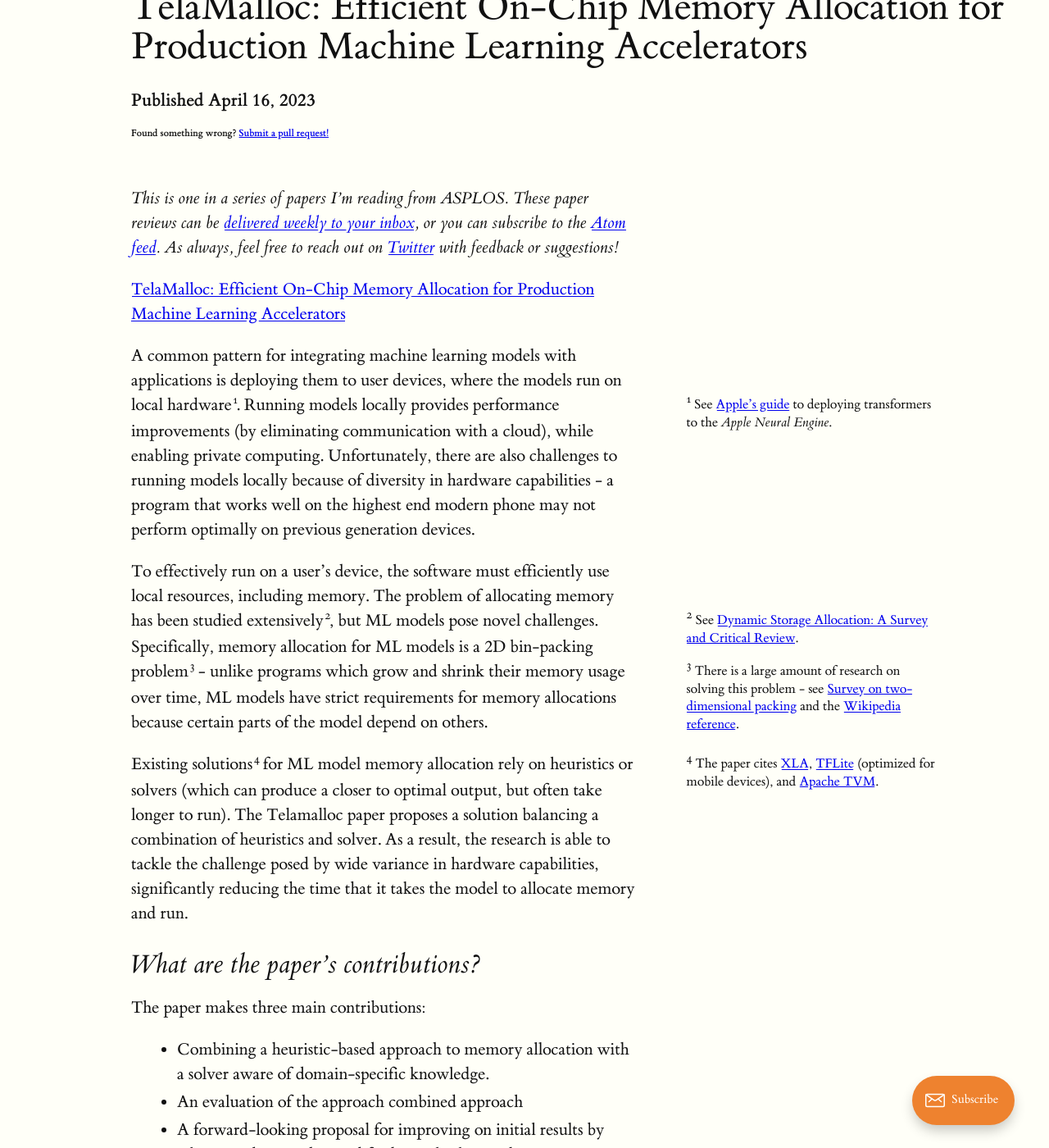
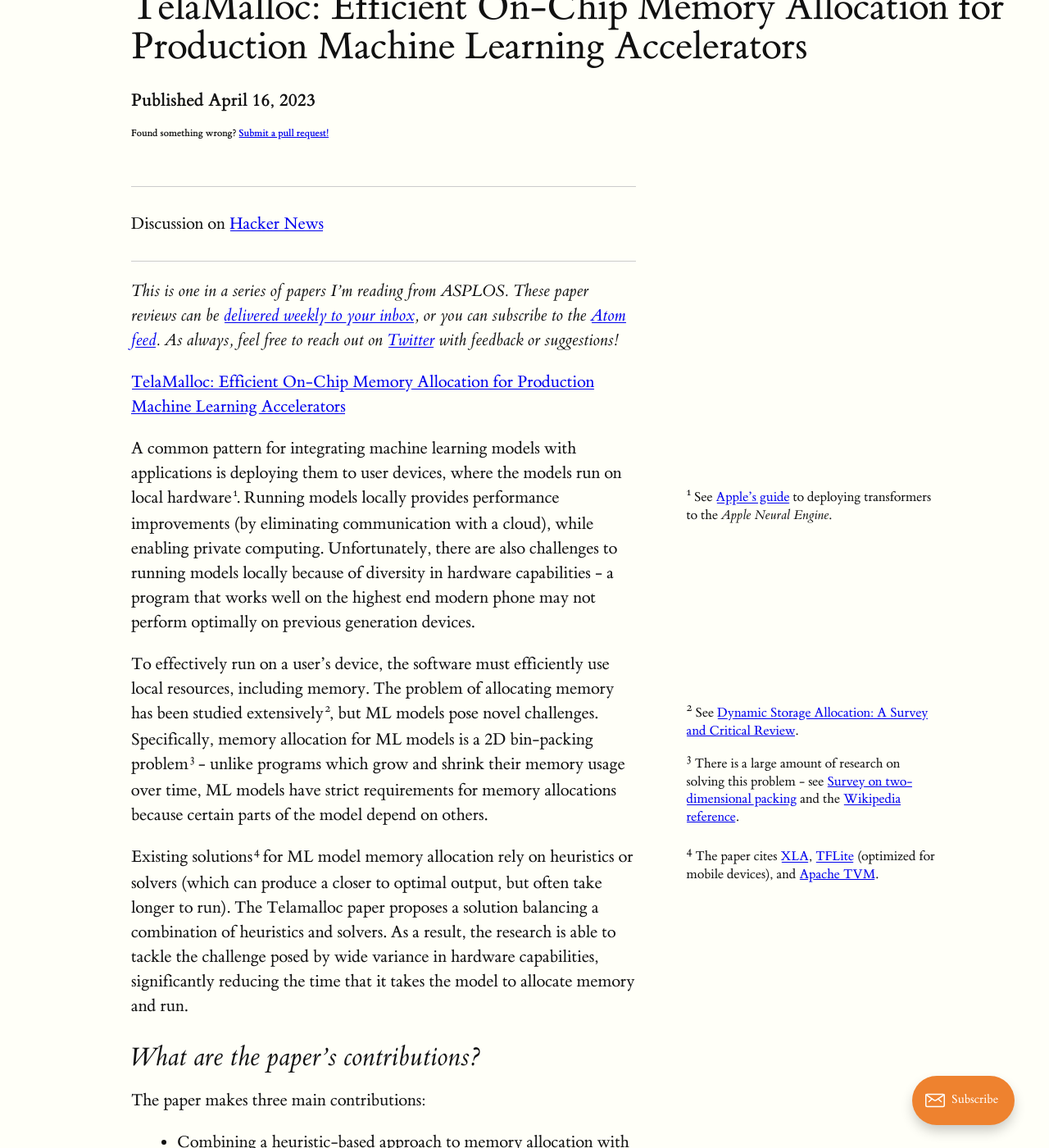
Before and after one commit to mlerner/mlerner.github.io, a Jekyll site: the page built from _posts/2023-04-16-telamalloc-efficient-on-chip-memory-allocation-for-production-machine-learning-accelerators.md, in a window 1280 px wide and 1400 px high, scrolled down 265 px. Shown: the whole window at 82% size. Built offline with Jekyll 4.4.1, drawn with Linux system fonts in a browser that asks for light colours.

Commit message:
HN link :)

```diff
--- a/_posts/2023-04-16-telamalloc-efficient-on-chip-memory-allocation-for-production-machine-learning-accelerators.md
+++ b/_posts/2023-04-16-telamalloc-efficient-on-chip-memory-allocation-for-production-machine-learning-accelerators.md
@@ -2,6 +2,7 @@
 layout: post
 title: "TelaMalloc: Efficient On-Chip Memory Allocation for Production Machine Learning Accelerators"
 categories:
+hn: https://news.ycombinator.com/item?id=36221010
 ---
 
 _This is one in a series of papers I'm reading from ASPLOS. These paper reviews can be [delivered weekly to your inbox](https://newsletter.micahlerner.com/), or you can subscribe to the [Atom feed](https://www.micahlerner.com/feed.xml). As always, feel free to reach out on [Twitter](https://twitter.com/micahlerner) with feedback or suggestions!_
@@ -12,7 +13,7 @@ A common pattern for integrating machine learning models with applications is de
 
 To effectively run on a user's device, the software must efficiently use local resources, including memory. The problem of allocating memory has been studied extensively{% sidenote 'alloc' "See [Dynamic Storage Allocation: A Survey and Critical Review]( https://www.cs.hmc.edu/~oneill/gc-library/Wilson-Alloc-Survey-1995.pdf)."%}, but ML models pose novel challenges. Specifically, memory allocation for ML models is a 2D bin-packing problem{% sidenote '2dbin' "There is a large amount of research on solving this problem - see [Survey on two-dimensional packing](https://www.csc.liv.ac.uk/~epa/surveyhtml.html) and the [Wikipedia reference](https://en.wikipedia.org/wiki/Bin_packing_problem)."%} - unlike programs which grow and shrink their memory usage over time, ML models have strict requirements for memory allocations because certain parts of the model depend on others.
 
-Existing solutions{% sidenote 'heuristics' "The paper cites [XLA](https://www.tensorflow.org/xla), [TFLite](https://www.tensorflow.org/lite) (optimized for mobile devices), and [Apache TVM](https://tvm.apache.org/)."%} for ML model memory allocation rely on heuristics or solvers (which can produce a closer to optimal output, but often take longer to run). The Telamalloc paper proposes a solution balancing a combination of heuristics and solver. As a result, the research is able to tackle the challenge posed by wide variance in hardware capabilities, significantly reducing the time that it takes the model to allocate memory and run.
+Existing solutions{% sidenote 'heuristics' "The paper cites [XLA](https://www.tensorflow.org/xla), [TFLite](https://www.tensorflow.org/lite) (optimized for mobile devices), and [Apache TVM](https://tvm.apache.org/)."%} for ML model memory allocation rely on heuristics or solvers (which can produce a closer to optimal output, but often take longer to run). The Telamalloc paper proposes a solution balancing a combination of heuristics and solvers. As a result, the research is able to tackle the challenge posed by wide variance in hardware capabilities, significantly reducing the time that it takes the model to allocate memory and run.
 
 ## What are the paper's contributions?
 
```
